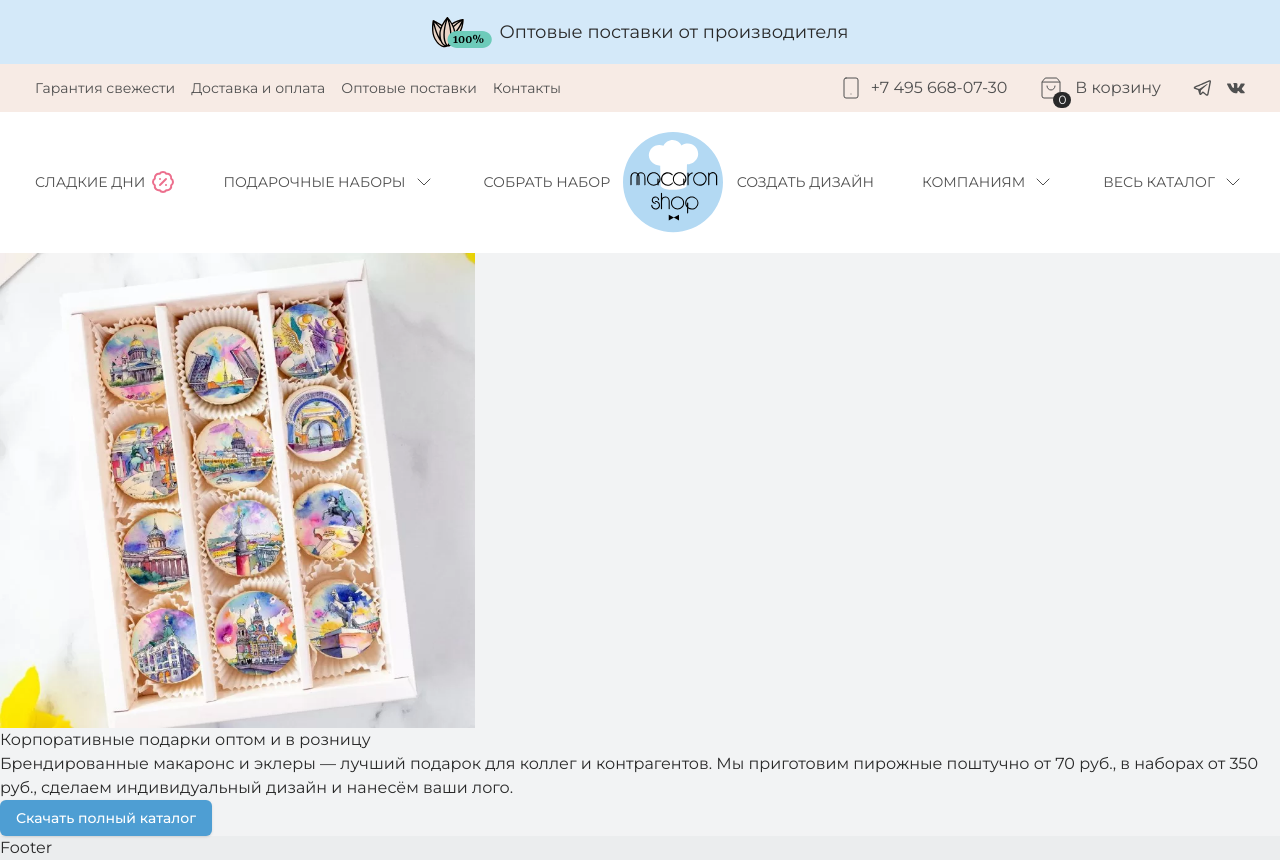
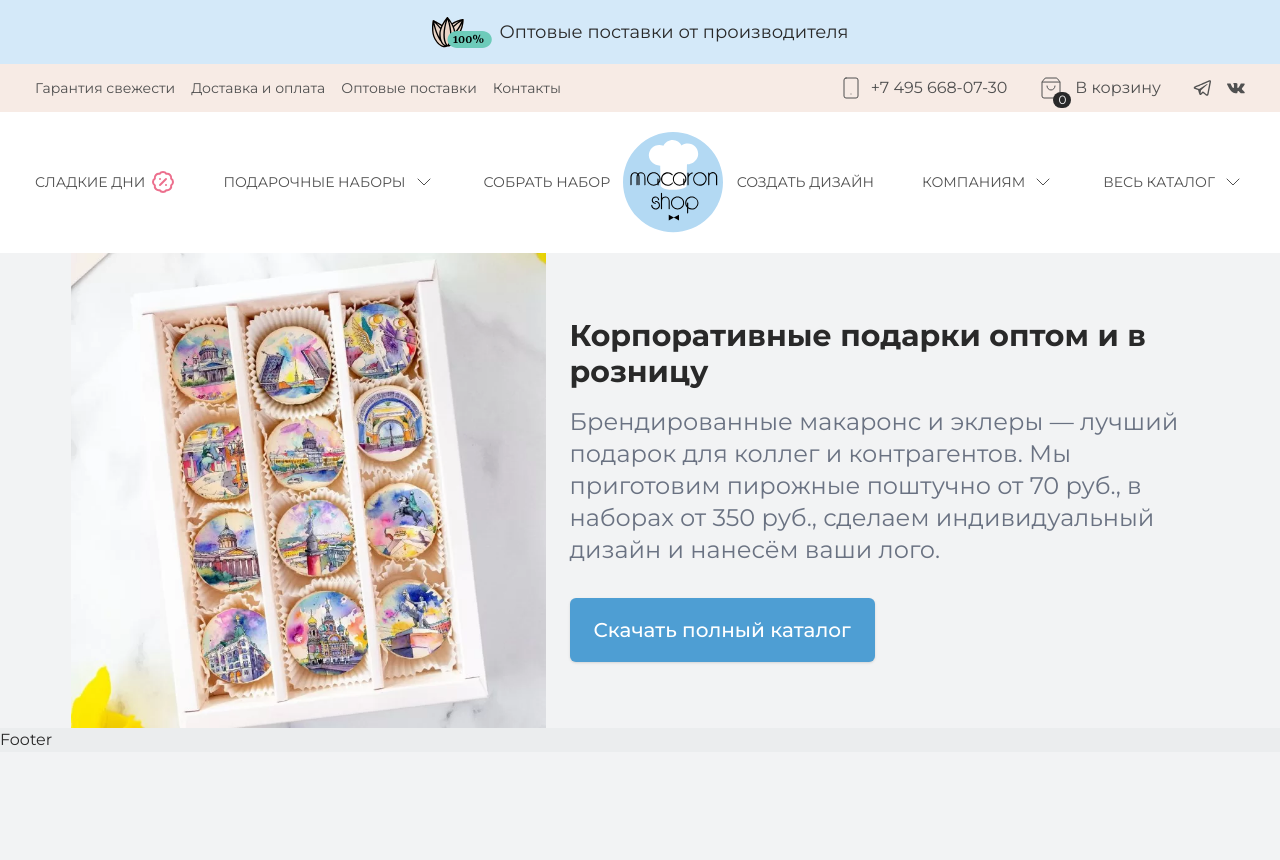
Before and after one commit to AlexLancev/macaronshop, a Next.js app: page /corporate-gifts in a window 1280 px wide. Shown: the top 860 px of the page. After the commit the page ends 800 px from the top, so only its background shows below. Built offline with nearby package versions, Linux system fonts and the light colour scheme.

Commit message:
update src/app/(shop)/corporate-gifts/page.tsx

```diff
--- a/src/app/(shop)/corporate-gifts/page.tsx
+++ b/src/app/(shop)/corporate-gifts/page.tsx
@@ -3,17 +3,17 @@ import Image from "next/image";
 
 export default function CorporateGifts() {
 	return (
-		<div>
+		<div className="flex items-center justify-center gap-6">
 			<Image
 				src="/images/corporate-gifts/corporate-gifts.webp"
 				width={475}
 				height={475}
 				alt=""
 			/>
-			<div>
-				<h1>Корпоративные подарки оптом и в розницу</h1>
-				<p>Брендированные макаронс и эклеры — лучший подарок для коллег и контрагентов. Мы приготовим пирожные поштучно от 70 руб., в наборах от 350 руб., сделаем индивидуальный дизайн и нанесём ваши лого.</p>
-				<Button type="button">Скачать полный каталог</Button>
+			<div className="w-1/2">
+				<h1 className="text-3xl font-bold mb-4">Корпоративные подарки оптом и в розницу</h1>
+				<p className="text-2xl text-gray-500 mb-8">Брендированные макаронс и эклеры — лучший подарок для коллег и контрагентов. Мы приготовим пирожные поштучно от 70 руб., в наборах от 350 руб., сделаем индивидуальный дизайн и нанесём ваши лого.</p>
+				<Button type="button" className="px-6 py-8 text-xl">Скачать полный каталог</Button>
 			</div>
 		</div>
 	);
```
